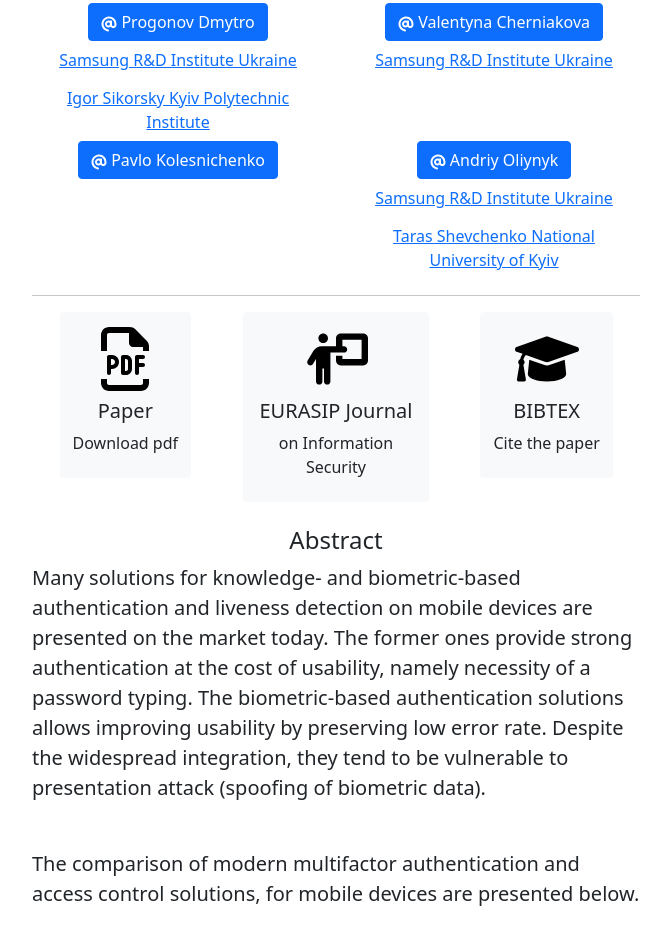
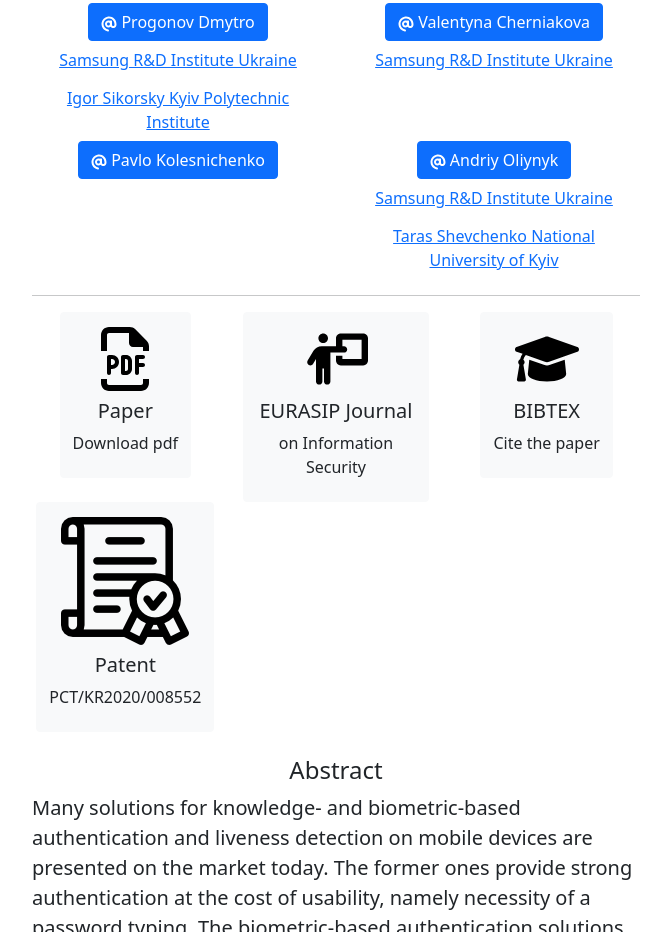
Before and after one commit to sr-ukraine-papers/2022-behaviorauth, a plain HTML site: page index.html in a window 1280 px wide. Shown: the part 309-1241 px from the top of the page, without its empty margins (304-973 px from the left). Drawn offline with nearby package versions, Linux system fonts and the light colour scheme; a web font is replaced by a local one.

Commit message:
Add patent-related information

```diff
--- a/index.html
+++ b/index.html
@@ -93,6 +93,13 @@
 				<img src="images/graduation-cap.svg" class="img-fluid p-2" alt="file">
 				<h5>BIBTEX</h5>
 				<p>Cite the paper</p>
+			</a>
+		</div>
+		<div class="col-4">
+			<a type="button" class="btn btn-light" href="https://patentimages.storage.googleapis.com/1d/10/7c/7b4c6312ac60e4/WO2021149882A1.pdf">
+				<img src="images/patent-icon.png" class="img-fluid p-2" alt="file">
+				<h5>Patent</h5>
+				<p>PCT/KR2020/008552</p>
 			</a>
 		</div>
 	</div>
```
Also changed, not shown: images/patent-icon.png (added).
